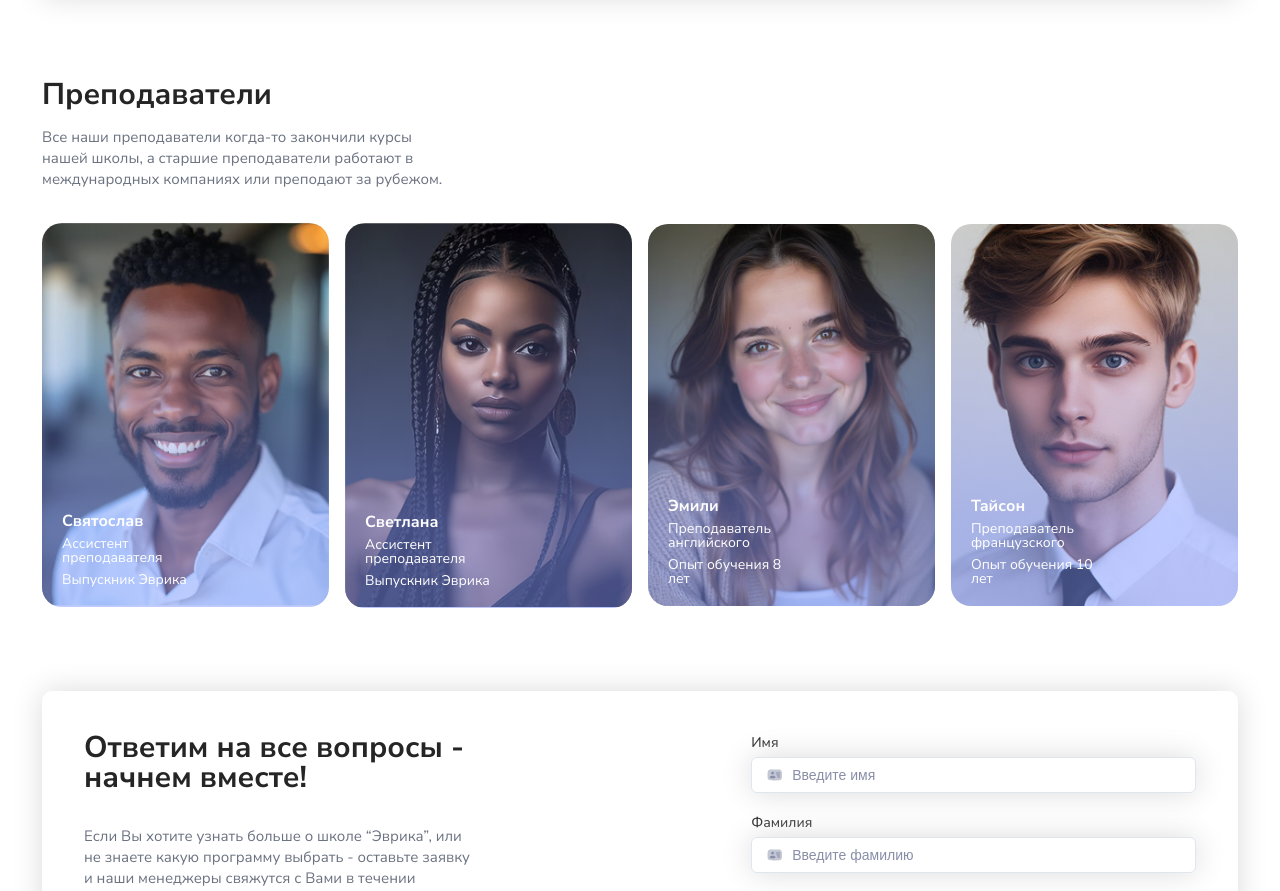
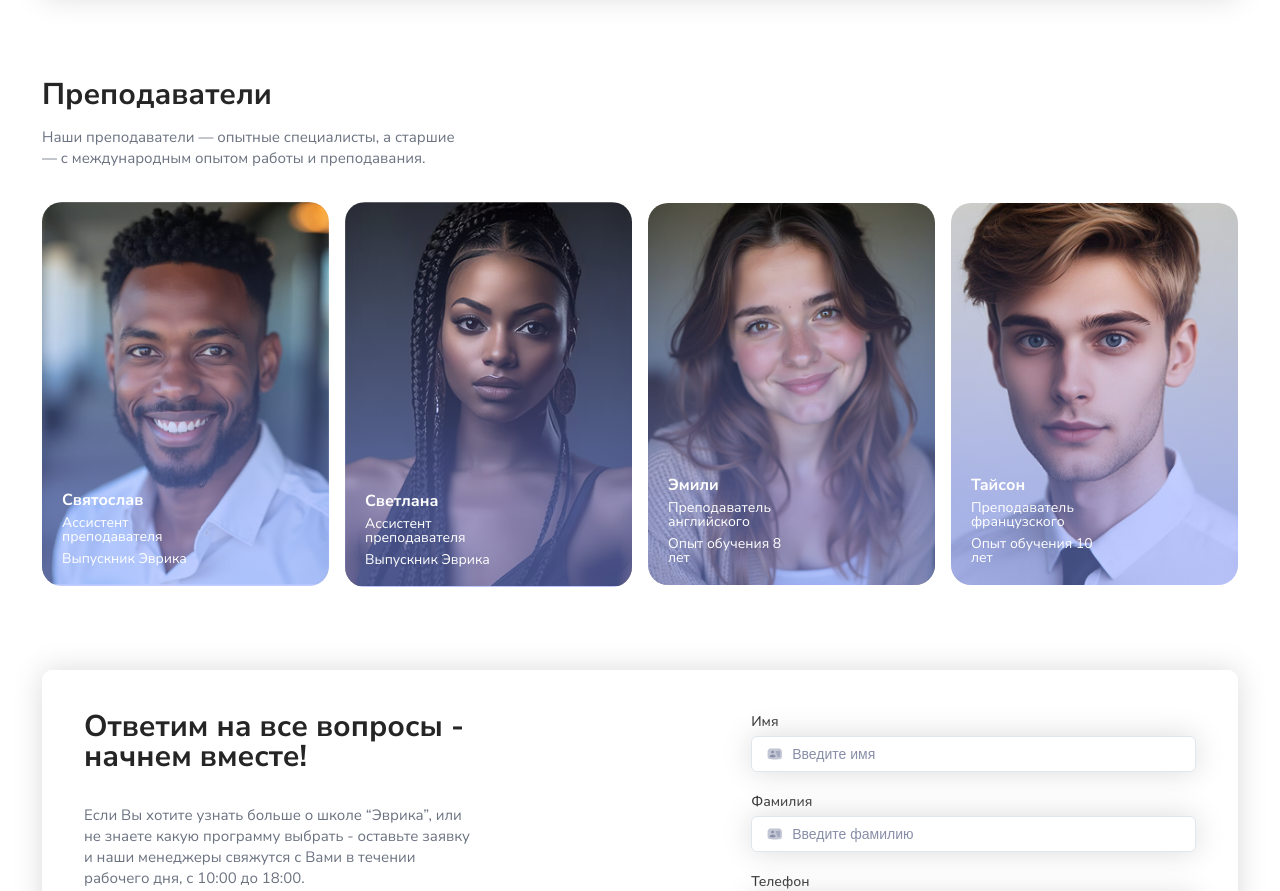
Before and after one commit to daniarmakyev/Evrika, a Next.js app: page /courses/english-a1 in a window 1280 px wide. Shown: the part 1160-2051 px from the top of the page. Built offline with nearby package versions, Linux system fonts and the light colour scheme.

Commit message:
Added new type in instructors page

```diff
--- a/src/app/courses/[slug]/page.tsx
+++ b/src/app/courses/[slug]/page.tsx
@@ -62,7 +62,11 @@ const DetailCourses = ({}) => {
         <HeroBanner data={detailCoursesPageBanner} />
         <StartCoursesSection title="Курс стартует:" description="27 мая 2025" />
         <SuitableCoursesSection />
-        <InstructorsSection data={imgCards} />
+        <InstructorsSection
+          data={imgCards}
+          title="Преподаватели"
+          description="Наши преподаватели — опытные специалисты, а старшие — с международным опытом работы и преподавания."
+        />
         <SignupSection />
       </main>
       <Footer />
--- a/src/app/courses/page.tsx
+++ b/src/app/courses/page.tsx
@@ -60,7 +60,11 @@ const Courses = ({}) => {
       <main className="App">
         <HeroBanner data={coursesPageBanner} />
         <CoursesSection />
-        <InstructorsSection data={imgCards} />
+        <InstructorsSection
+          data={imgCards}
+          title="Преподаватели"
+          description="Все наши преподаватели когда-то закончили курсы нашей школы, а старшие преподаватели работают в международных компаниях или преподают за рубежом."
+        />
         <SignupSection />
       </main>
       <Footer />
--- a/src/components/InstructorsSection/index.tsx
+++ b/src/components/InstructorsSection/index.tsx
@@ -18,15 +18,17 @@ interface InstructorsData {
 
 interface InstructorsProps {
   data: InstructorsData[];
+  title: string;
+  description: string;
 }
 
-const InstructorsSection: React.FC<InstructorsProps> = ({ data }) => {
+const InstructorsSection: React.FC<InstructorsProps> = ({ data, title, description }) => {
   return (
     <section className={classNames(styles.instructors, "container")}>
       <div className={styles.instructors__container}>
         <SectionInfo
-          title="Преподаватели"
-          description="Все наши преподаватели когда-то закончили курсы нашей школы, а старшие преподаватели работают в международных компаниях или преподают за рубежом."
+          title={title}
+          description={description}
         />
         <div className={styles.instructors__cards}>
           {data.map((item, index) => (
```
